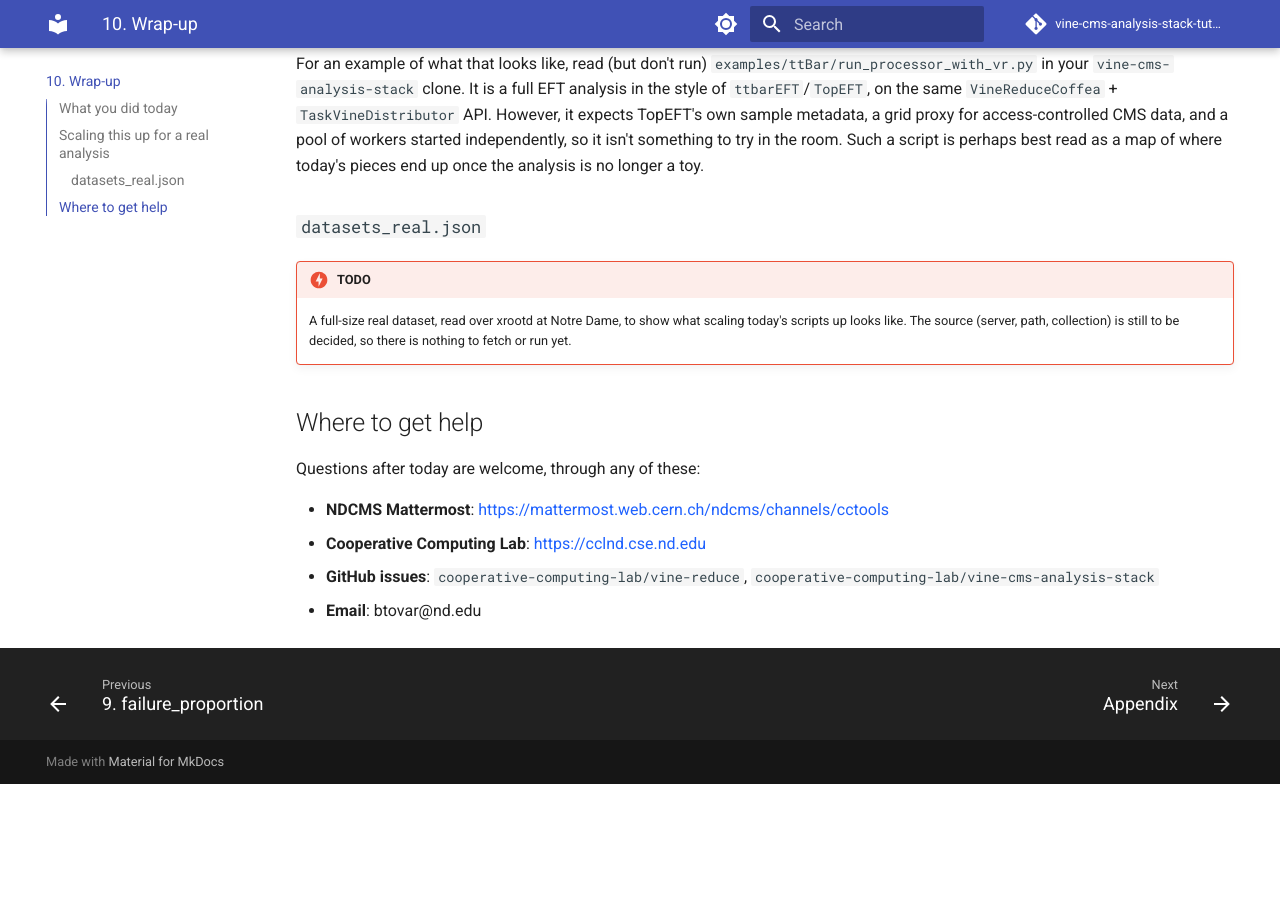
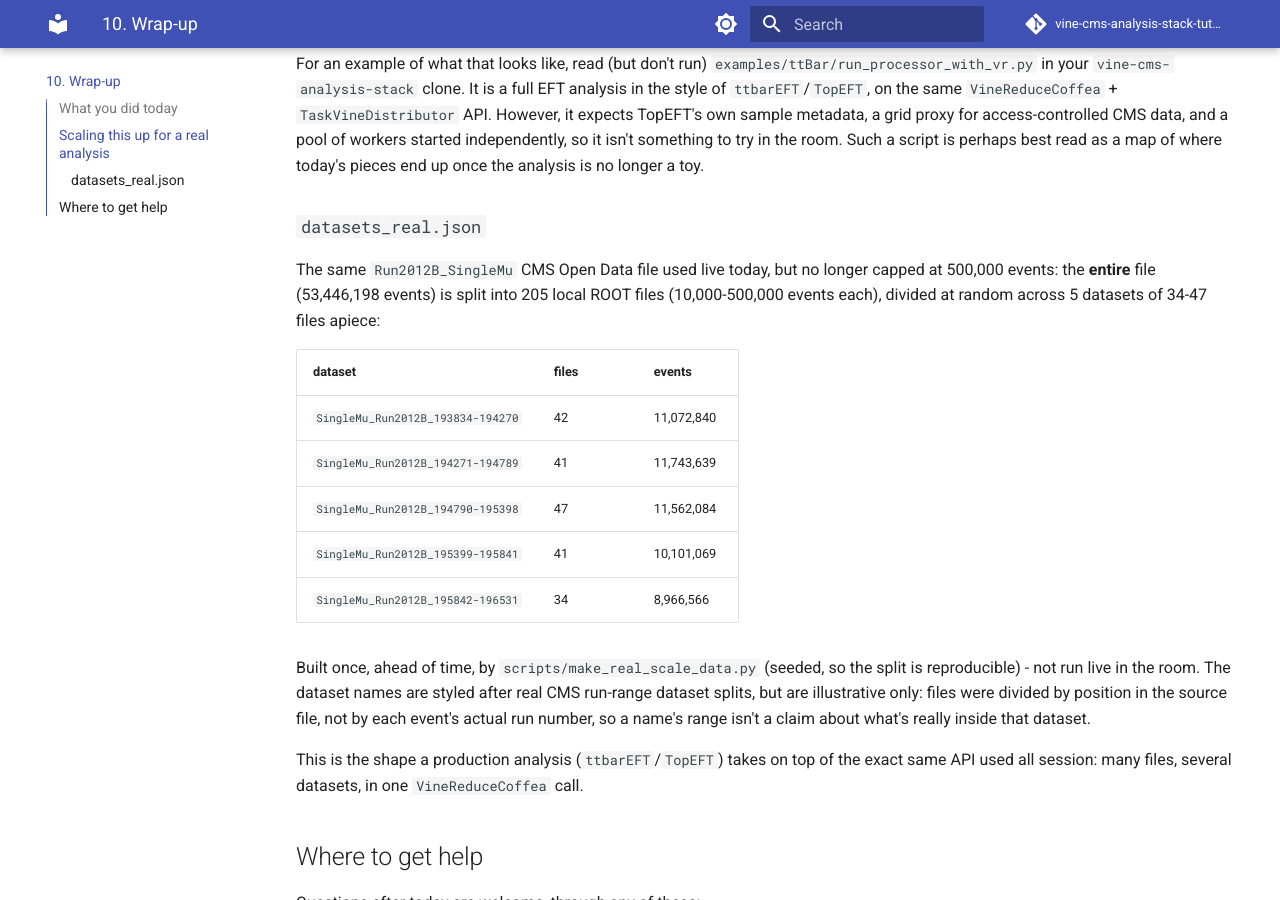
Before and after one commit to cooperative-computing-lab/vine-cms-analysis-stack-tutorials, an MkDocs documentation site: the page built from docs/module-10-wrapup.md, in a window 1280 px wide and 900 px high, scrolled down 679 px. Built offline with MkDocs 1.6.1 and Material for MkDocs 9.7.7, drawn with Linux system fonts in a browser that asks for light colours; comment, search, counter and statistics services are not loaded; before the commit the page ends 1463 px from its top, so only the background shows below that.

Commit message:
start real data move

```diff
--- a/docs/module-10-wrapup.md
+++ b/docs/module-10-wrapup.md
@@ -38,11 +38,29 @@ once the analysis is no longer a toy.
 
 ### `datasets_real.json`
 
-!!! danger "TODO"
-    A full-size real dataset, read over xrootd at Notre Dame, to show what
-    scaling today's scripts up looks like. The source (server, path,
-    collection) is still to be decided, so there is nothing to fetch or
-    run yet.
+The same `Run2012B_SingleMu` CMS Open Data file used live today, but no
+longer capped at 500,000 events: the **entire** file (53,446,198 events)
+is split into 205 local ROOT files (10,000-500,000 events each), divided
+at random across 5 datasets of 34-47 files apiece:
+
+| dataset | files | events |
+|---|---|---|
+| `SingleMu_Run2012B_193834-194270` | 42 | 11,072,840 |
+| `SingleMu_Run2012B_194271-194789` | 41 | 11,743,639 |
+| `SingleMu_Run2012B_194790-195398` | 47 | 11,562,084 |
+| `SingleMu_Run2012B_195399-195841` | 41 | 10,101,069 |
+| `SingleMu_Run2012B_195842-196531` | 34 | 8,966,566 |
+
+Built once, ahead of time, by `scripts/make_real_scale_data.py` (seeded,
+so the split is reproducible) - not run live in the room. The dataset
+names are styled after real CMS run-range dataset splits, but are
+illustrative only: files were divided by position in the source file, not
+by each event's actual run number, so a name's range isn't a claim about
+what's really inside that dataset.
+
+This is the shape a production analysis (`ttbarEFT`/`TopEFT`) takes on top
+of the exact same API used all session: many files, several datasets, in
+one `VineReduceCoffea` call.
 
 ## Where to get help
 
--- a/pixi.toml
+++ b/pixi.toml
@@ -9,4 +9,5 @@ version = "0.1.0"
 
 [dependencies]
 python = ">=3.14.7,<3.15"
-zensical = ">=0.0.61,<0.0.62"
+mkdocs = ">=1.6.1,<2"
+mkdocs-material = ">=9.7.7,<10"
```
Also changed, not shown: docs/index.md (+13 -8 lines), docs/module-01-setup.md (+5 -5 lines), 2 other files.
